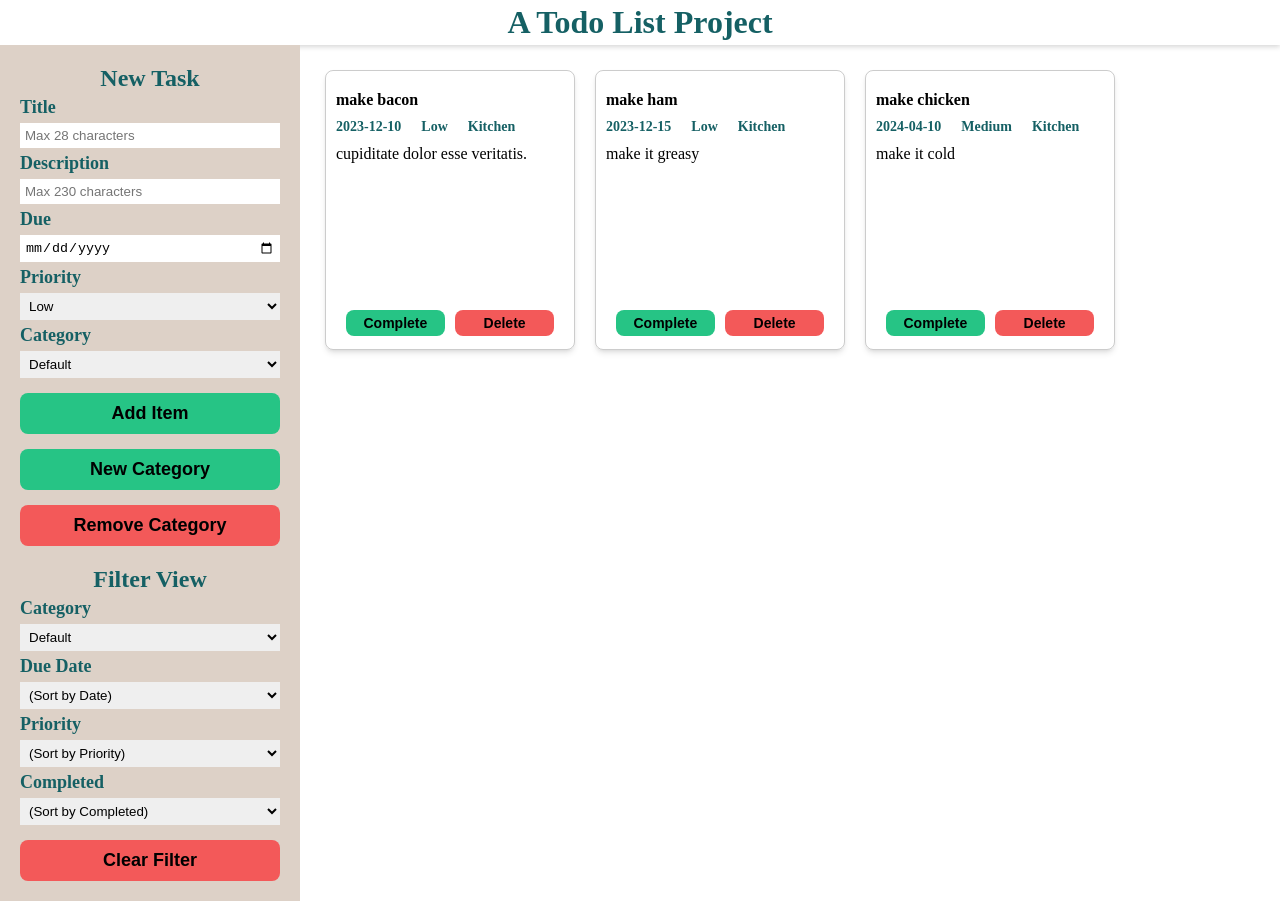
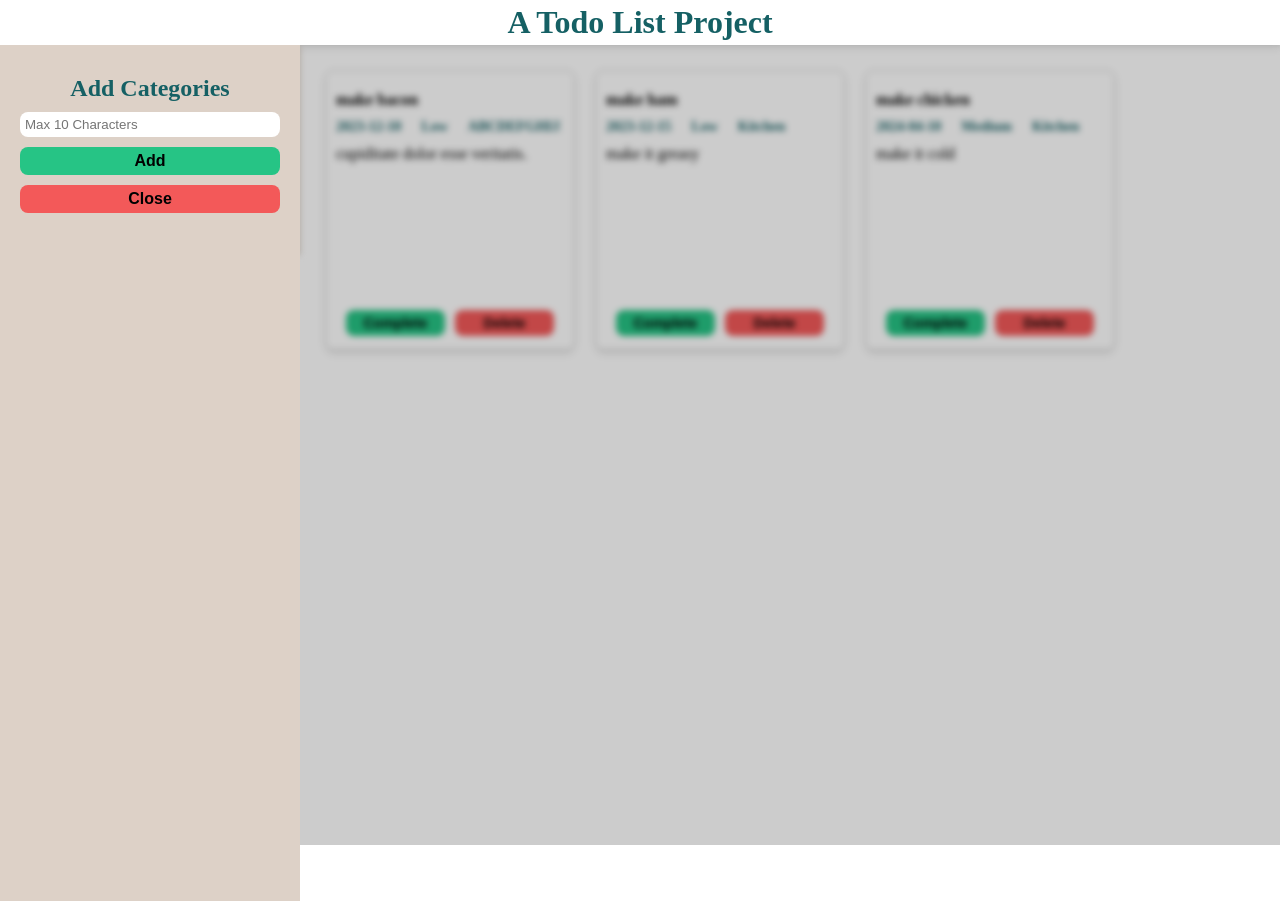
Before and after one commit to oaksvirals/todo-list, a website built with webpack: page src/template.html in a window 1280 px wide. Both pictures are taken after a click on the button "New Category". Built offline with nearby package versions, Linux system fonts and the light colour scheme.

Commit message:
New category button
Styling and base functionality added to new category button.

```diff
--- a/src/index.js
+++ b/src/index.js
@@ -33,10 +33,10 @@ const makeBacon = makeTodo('make bacon', 'cupiditate dolor esse veritatis.', '20
 const makeHam = makeTodo('make ham', 'make it greasy', '2023-12-15', 'Low', 'Kitchen');
 const makeChicken = makeTodo('make chicken', 'make it cold', '2024-04-10', 'Medium', 'Kitchen');
 
-makeCategory('Kitchen');
+makeCategory('ABCDEFGHIJKLMNO');
 changePriority('make bacon', 'Low');
 // removeCategory('kitchen');
-changeCategory('make bacon', 'Kitchen');
+changeCategory('make bacon', 'ABCDEFGHIJKLMNO');
 
 console.log(todoList);
 console.log(categories);
@@ -50,8 +50,14 @@ const priority = document.querySelector('#priority');
 const category = document.querySelector('#category');
 const filterCategory = document.querySelector('#filterCategory');
 const main = document.querySelector('main');
+const newCatModal = document.querySelector('.newCatModal');
+const newCatButton = document.querySelector('#newCategoryBtn');
+const overlay = document.querySelector('.overlay');
+const closeCatModal = document.querySelector('.modalCloseCategoryMenu');
 
-// category handling
+displayTasks();
+
+// categories: init and handling
 (function displayCategories() {
 
     for (let i = 0; i < categories.length; i++) {
@@ -67,7 +73,6 @@ const main = document.querySelector('main');
     };
 })();
 
-// new task handling
 const newTask = () => {
 
     if (title.value === '') {
@@ -100,7 +105,6 @@ const newTask = () => {
 
 };
 
-// task display
 function displayTasks() {
 
     for (let i = 0; i < todoList.length; i++) {
@@ -159,9 +163,6 @@ function displayTasks() {
 
 };
 
-displayTasks();
-
-// clear display
 function clearDisplay() {
 
         const task = document.querySelectorAll('.task');
@@ -171,5 +172,17 @@ function clearDisplay() {
 
 };
 
+function openNewCatModal() {
+    newCatModal.classList.remove('hidden');
+    overlay.classList.remove('hidden');
+};
+
+function closeNewCatModal() {
+    newCatModal.classList.add('hidden');
+    overlay.classList.add('hidden');
+};
+
 // event listeners
 addItemButton.addEventListener('click', newTask);
+newCatButton.addEventListener('click', openNewCatModal);
+closeCatModal.addEventListener('click', closeNewCatModal);
--- a/src/style.css
+++ b/src/style.css
@@ -188,3 +188,82 @@ main {
     cursor: pointer;
     transform: scale(0.95);
 }
+
+/* Modals */
+
+.hidden {
+    display: none;
+}
+
+.overlay {
+    position: fixed;
+    top: 45px;
+    bottom: 0;
+    left: 0;
+    right: 0;
+    width: 100%;
+    height: 100%;
+    background-color: rgb(0, 0, 0, 0.2);
+    backdrop-filter: blur(3px);
+    z-index: 1;
+}
+
+.newCatModal {
+    /* border: 1px solid rgb(0, 0, 0, 0.2); */
+    background-color: var(--off);
+    /* border-radius: 8px; */
+    padding: 25px;
+    text-align: center;
+    margin: 0;
+    z-index: 2;
+
+    /* position: fixed; */
+    /* top: 10%;
+    left: 10%; */
+    grid-row: 2;
+    grid-column: 1;
+    width: 300px;
+    padding: 20px;
+}
+
+@media (max-width: 992px) {
+    .newCatModal {
+        width: 180px;
+    }
+}
+
+.newCatModal h2 {
+    color: var(--main);
+    padding: 10px;
+    margin: 0;
+}
+
+.newCatModal input {
+    width: 100%;
+    padding: 5px;
+    border: none;
+    border-radius: 8px;
+}
+
+.newCatModal input:focus {
+    outline: none;
+}
+
+.newCatModal button {
+    margin-top: 10px;
+    padding: 5px;
+    border-radius: 8px;
+    border: none;
+    font-weight: bold;
+    font-size: 16px;
+    background-color: var(--accent);
+}
+
+.newCatModal button:hover {
+    cursor: pointer;
+    transform: scale(0.95);
+}
+
+.newCatModal .modalCloseCategoryMenu {
+    background-color: var(--red);
+}
--- a/src/template.html
+++ b/src/template.html
@@ -11,6 +11,7 @@
             <h1>A Todo List Project</h1>
         </header>
         <aside>
+            <!-- new tasks area of sidebar -->
             <section class="newTasks">
                 <h2>New Task</h2>
                 <label for="title">Title</label>
@@ -32,6 +33,7 @@
                 <button id="newCategoryBtn">New Category</button>
                 <button class="removeCategoryBtn">Remove Category</button>
             </section>
+            <!-- filter view area of sidebar -->
             <section class="filter">
                 <h2>Filter View</h2>
                 <label for="filterCategory">Category</label>
@@ -58,6 +60,7 @@
                 </select>
                 <button class="resetFilterBtn">Clear Filter</button>
             </section>
+
         </aside>
         <main>
             <!-- <div class="task">
@@ -74,6 +77,13 @@
                 </div>
             </div> -->
         </main>
+        <section class="newCatModal hidden">
+            <h2>Add Categories</h2>
+            <input type="text" maxlength="10" placeholder="Max 10 Characters" />
+            <button class="modalAddCategory">Add</button>
+            <button class="modalCloseCategoryMenu">Close</button>
+        </section>
+        <div class="overlay hidden"></div>
     </div>
 </body>
 </html>
```
